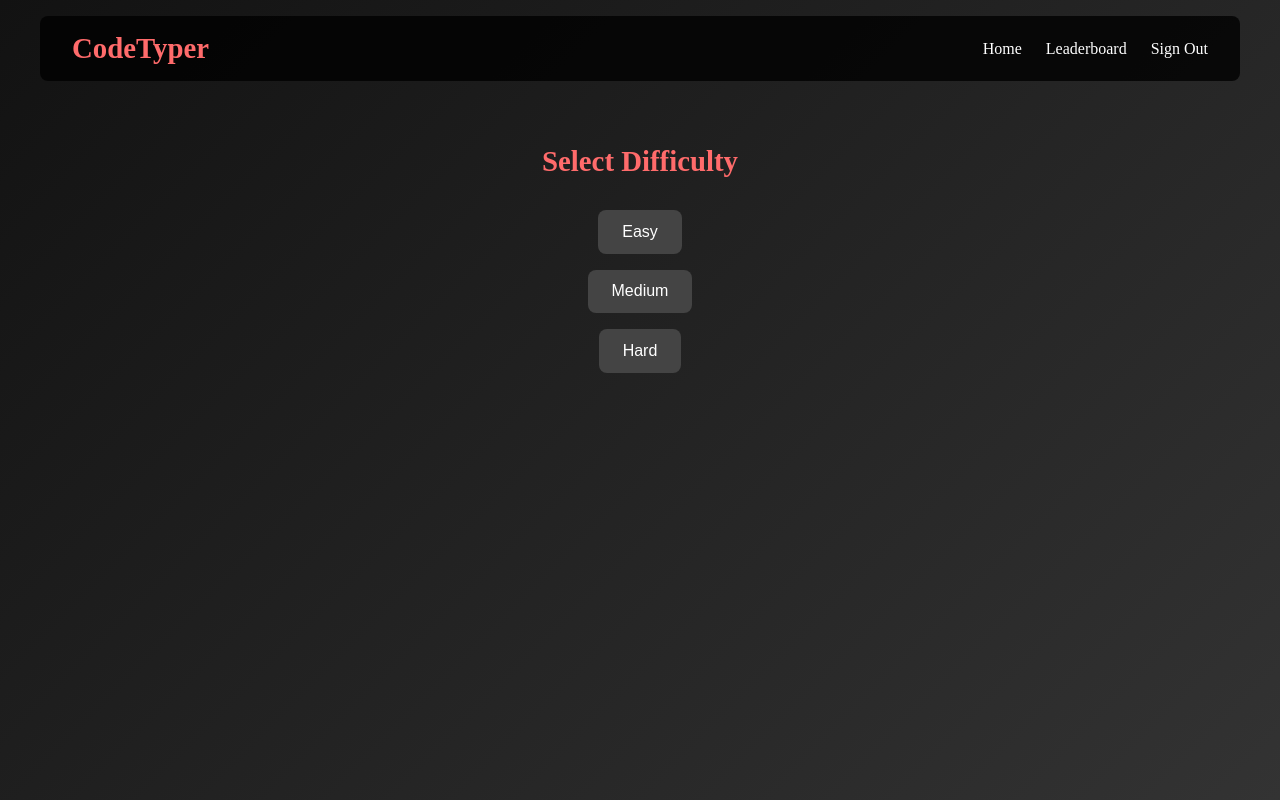
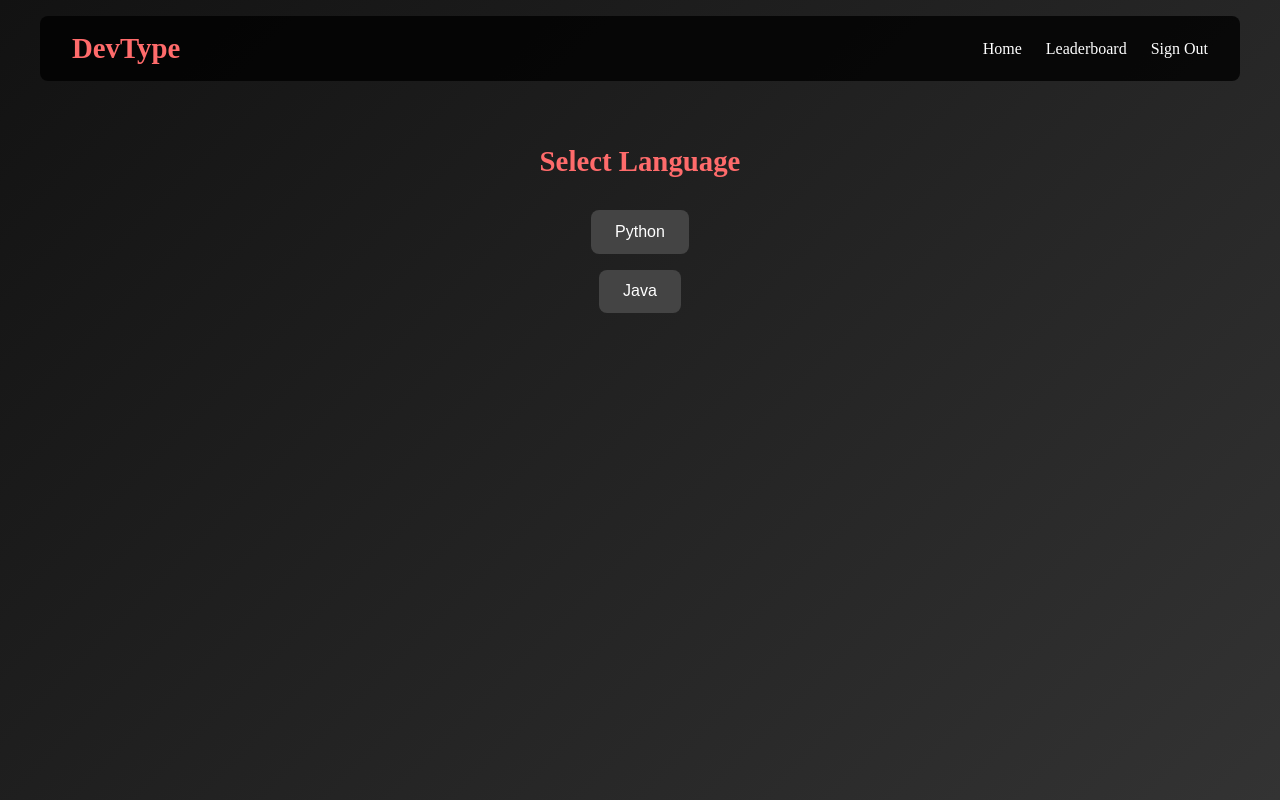
Before and after one commit to ktarafder/devtype, an Angular app: page /game in a window 1280 px wide. Built offline with nearby package versions, Linux system fonts and the light colour scheme.

Commit message:
feat: game component updated and leaderboard

```diff
--- a/src/app/game/game.component.css
+++ b/src/app/game/game.component.css
@@ -212,3 +212,39 @@
   .complete button:hover {
     background-color: #ff4949;
   }
+
+  /* Language Selection Styling */
+.language-selection {
+  display: flex;
+  flex-direction: column;
+  align-items: center;
+  margin-top: 2rem;
+  color: #dcdcdc;
+}
+
+.language-selection h2 {
+  margin-bottom: 1.5rem;
+  font-size: 1.8rem;
+  color: #ff6b6b;
+}
+
+.language-selection .language-btn {
+  margin: 0.5rem;
+}
+
+/* Shared Button Style */
+button {
+  margin: 0.5rem;
+  padding: 0.8rem 1.5rem;
+  font-size: 1rem;
+  border: none;
+  border-radius: 8px;
+  background-color: #444;
+  color: #fff;
+  cursor: pointer;
+  transition: background-color 0.3s ease;
+}
+
+button:hover {
+  background-color: #ff6b6b;
+}
--- a/src/app/game/game.component.html
+++ b/src/app/game/game.component.html
@@ -1,6 +1,6 @@
 <div class="game-container">
   <nav class="navbar">
-    <div class="logo">CodeTyper</div>
+    <a href="#" style="text-decoration: none;"><div class="logo">DevType</div></a>
     <ul class="nav-links">
       <li><a href="#">Home</a></li>
       <li><a href="#">Leaderboard</a></li>
@@ -8,13 +8,22 @@
     </ul>
   </nav>
 
-  <div *ngIf="!difficultySelected" class="difficulty-selection">
+  <!-- Language Selection -->
+  <div *ngIf="!languageSelected" class="language-selection">
+    <h2>Select Language</h2>
+    <button class="language-btn" (click)="selectLanguage('python')">Python</button>
+    <button class="language-btn" (click)="selectLanguage('java')">Java</button>
+  </div>
+
+  <!-- Difficulty Selection -->
+  <div *ngIf="languageSelected && !difficultySelected" class="difficulty-selection">
     <h2>Select Difficulty</h2>
     <button (click)="selectDifficulty('easy')">Easy</button>
     <button (click)="selectDifficulty('medium')">Medium</button>
     <button (click)="selectDifficulty('hard')">Hard</button>
   </div>
 
+  <!-- Game Content -->
   <div class="game-content" *ngIf="difficultySelected && currentSnippetIndex < snippets.length">
     <div class="snippet-display">
       <h3>Type the Code Below:</h3>
@@ -39,6 +48,7 @@
     </div>
   </div>
 
+  <!-- Completion Screen -->
   <div *ngIf="difficultySelected && currentSnippetIndex >= snippets.length" class="complete">
     <h2>Session Complete!</h2>
     <p>Overall Accuracy: {{ calculateAccuracy().toFixed(2) }}%</p>
--- a/src/app/game/game.component.ts
+++ b/src/app/game/game.component.ts
@@ -28,6 +28,9 @@ export class GameComponent implements OnInit {
 
   difficultySelected: boolean = false;
   selectedDifficulty: string = '';
+  languageSelected: boolean = false;
+  selectedLanguage: string = '';
+
 
   constructor(
     @Inject(PLATFORM_ID) private platformId: Object,
@@ -46,6 +49,11 @@ export class GameComponent implements OnInit {
     this.fetchSnippets();
   }
 
+  selectLanguage(language: string): void {
+    this.selectedLanguage = language;
+    this.languageSelected = true;
+  }
+
   fetchSnippets(): void {
     const headers = {
       'Content-Type': 'application/json',
@@ -53,7 +61,7 @@ export class GameComponent implements OnInit {
 
     this.http
       .get<{ id: number; language: string; difficulty: string; text: string }[]>(
-        `http://localhost:8080/api/v1/snippets?difficulty=${this.selectedDifficulty}`,
+        `http://localhost:8080/api/v1/snippets?difficulty=${this.selectedDifficulty}&language=${this.selectedLanguage}`,
         { headers }
       )
       .subscribe({
@@ -66,6 +74,7 @@ export class GameComponent implements OnInit {
         },
       });
   }
+
 
   loadNextSnippet(): void {
     if (this.currentSnippetIndex < this.snippets.length) {
--- a/src/app/leaderboard/leaderboard.component.html
+++ b/src/app/leaderboard/leaderboard.component.html
@@ -20,9 +20,8 @@
   <!-- Leaderboard Section -->
   <div class="features">
     <div class="feature-card" *ngFor="let user of leaderboard">
-        <h3>{{ user.name }}</h3>
+      <h3>{{ user.rank }}. {{ user.name }}</h3>
       <p>Score: {{ user.score }}</p>
-        <p>Rank: {{ user.rank }}</p>
     </div>
   </div>
 </div>
--- a/src/app/leaderboard/leaderboard.component.ts
+++ b/src/app/leaderboard/leaderboard.component.ts
@@ -1,19 +1,29 @@
-import { Component } from '@angular/core';
-import { CommonModule } from '@angular/common';
+import { Component, OnInit } from '@angular/core';
+import { HttpClient } from '@angular/common/http';
 
 @Component({
   selector: 'app-leaderboard',
-  standalone: true, // Ensure this is a standalone component
-  imports: [CommonModule], // Import CommonModule
   templateUrl: './leaderboard.component.html',
-  styleUrls: ['./leaderboard.component.css']
+  styleUrls: ['./leaderboard.component.css'],
 })
-export class LeaderboardComponent {
-  leaderboard = [
-    { name: 'Alice Johnson', score: 1200, rank: 1 },
-    { name: 'Bob Smith', score: 1150, rank: 2 },
-    { name: 'Charlie Davis', score: 1100, rank: 3 },
-    { name: 'Diana West', score: 1050, rank: 4 },
-    { name: 'Evan Young', score: 1000, rank: 5 },
-  ];
+export class LeaderboardComponent implements OnInit {
+  leaderboard: { name: string; score: number; rank: number }[] = [];
+
+  constructor(private http: HttpClient) {}
+
+  ngOnInit(): void {
+    this.fetchLeaderboard();
+  }
+
+  fetchLeaderboard(): void {
+    this.http.get<{ name: string; score: number; rank: number }[]>('http://localhost:8080/api/v1/leaderboard')
+      .subscribe({
+        next: (data) => {
+          this.leaderboard = data;
+        },
+        error: (err) => {
+          console.error('Error fetching leaderboard:', err);
+        },
+      });
+  }
 }
```
Lines whose indentation alone changed are shown as unchanged.
